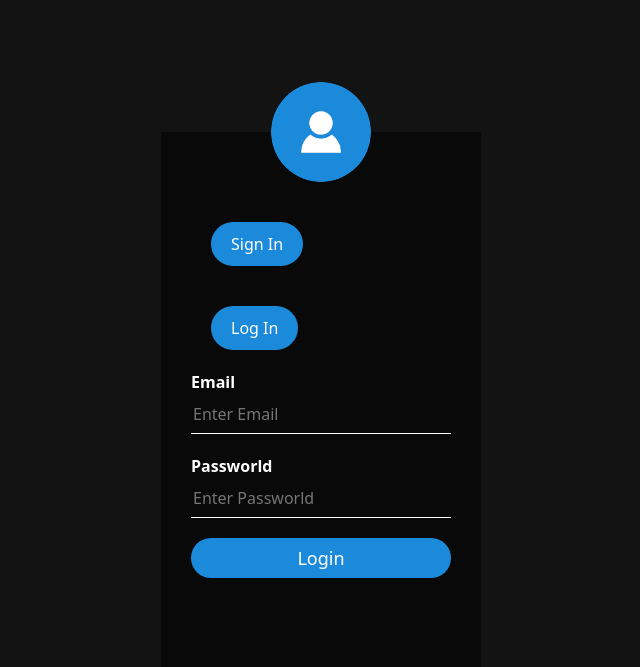
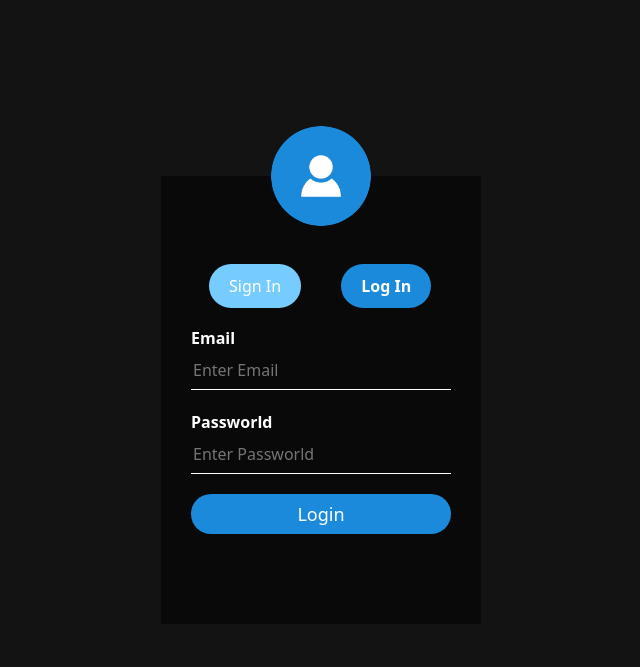
Before and after one commit to Dimcho28/js-financeapp-frontend, a PHP site: page / in a window 1280 px wide. Shown: the top 667 px of the page, without its empty margins (319-959 px from the left). Run offline with PHP 8.4, Linux system fonts and the light colour scheme.

Commit message:
fix btn color

```diff
--- a/index.html
+++ b/index.html
@@ -13,25 +13,36 @@
     <title>Finance App</title>
 </head>
 <body>
-    <div id="login" class="start-box">
+    <div class="start-box">
         <img src="image/avatar.png" class="avatar">
         <div id="btn">
-            <button class="heder-btn" type="button" onclick="register()">Sign In</button>
-            <button class="heder-btn" type="button" onclick="login()">Log In</button>
+            <button id="registerBtn" class="heder-btn inactive-btn" type="button" onclick="register()">Sign In</button>
+            <button id="loginBtn" class="heder-btn active-btn" type="button" onclick="login()">Log In</button>
         </div>
-        <form>
+        <form id="login">
             <p>Email</p>
             <input type="text" name="Email" placeholder="Enter Email">
             <p>Passworld</p>
             <input type="password" name="passworld" placeholder="Enter Passworld">
             <input type="submit" name="submit" value="Login">
         </form>
+
+        <form id="register">
+            <p>Name</p>
+            <input type="text" name="Name" placeholder="Name">
+            <p>Email</p>
+            <input type="text" name="Email" placeholder="Enter Email">
+            <p>Passworld</p>
+            <input type="password" name="passworld" placeholder="Enter Passworld">
+            <input type="password" name="passworld" placeholder="Repeat Passworld">
+            <input type="submit" name="submit" value="Register">
+        </form>
     </div>
-    <div id="register" class="start-box">
+    <!-- <div id="register" class="start-box">
         <img src="image/avatar.png" class="avatar">
         <div id="btn">
-            <button class="heder-btn" type="button" onclick="register()">Sign In</button>
-            <button class="heder-btn" type="button" onclick="login()">Log In</button>
+            <button id="registerBtn" class="heder-btn" type="button" onclick="register()">Sign In</button>
+            <button id="loginBtn" class="heder-btn" type="button" onclick="login()">Log In</button>
         </div>
         <form>
             <p>Name</p>
@@ -43,7 +54,7 @@
             <input type="password" name="passworld" placeholder="Repeat Passworld">
             <input type="submit" name="submit" value="Register">
         </form>
-    </div>
+    </div> -->
 
 
 <script>
@@ -53,12 +64,21 @@
     function register () {
         document.getElementById("register").style.display = "block";
         document.getElementById("login").style.display = "none";
+        document.getElementById("registerBtn").classList.add("active-btn")
+        document.getElementById("loginBtn").classList.add("inactive-btn")
+        document.getElementById("registerBtn").classList.remove("inactive-btn")
+        document.getElementById("loginBtn").classList.remove("active-btn")
     }
 
     function login () {
         document.getElementById("register").style.display = "none";
         document.getElementById("login").style.display = "block";
+        document.getElementById("loginBtn").classList.add("active-btn")
+        document.getElementById("registerBtn").classList.add("inactive-btn")
+        document.getElementById("loginBtn").classList.remove("inactive-btn")
+        document.getElementById("registerBtn").classList.remove("active-btn")
     }
+
 </script>
 </body>
 </html>
--- a/style.css
+++ b/style.css
@@ -11,10 +11,9 @@
     border: none;
     outline: none;
     color: #fff;
-    background-color: #1c8adb;
     padding: 10px 20px;
     border-radius: 30px;
-    margin: 20px;
+    margin: 18px;
 }
 
 .start-box {
@@ -79,3 +78,12 @@
 #register {
     display: none;
 }
+
+.active-btn {
+    background-color: #1c8adb;
+    font-weight: bold;
+}
+
+.inactive-btn {
+    background-color: #77CCFF;
+}
```
